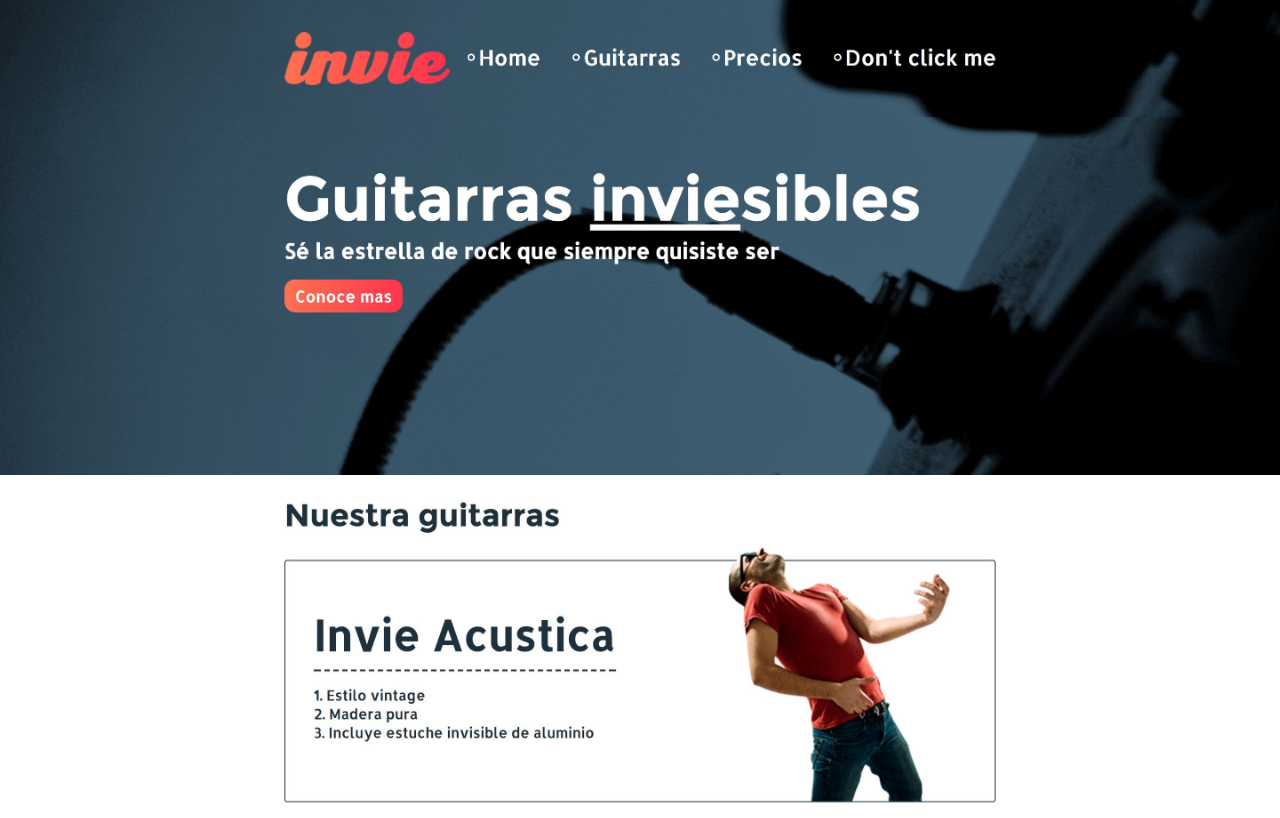
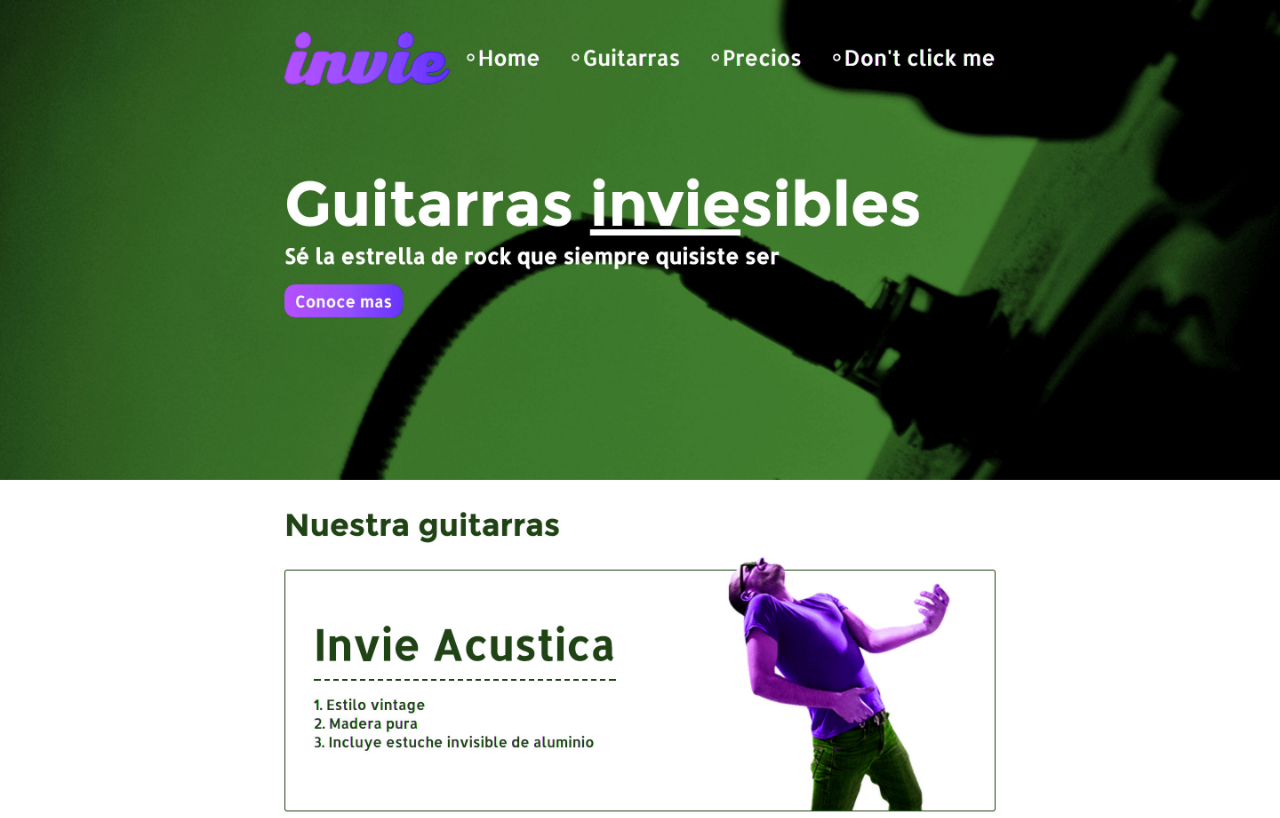
Before and after one commit to cverdin91/scorpion, a plain HTML site: page index.html in a window 1280 px wide. Shown: the top 818 px of the page. Drawn offline with Linux system fonts and the light colour scheme.

Commit message:
nueva version

```diff
--- a/index.html
+++ b/index.html
@@ -14,8 +14,6 @@
     </style>
   </head>
   <body>
-    <img src="header.jpg" alt="">
-    <img src="hero.jpg" alt="">
-    <img src="acustica.jpg" alt="">
+    <img src="nueva.jpg" alt="">
   </body>
 </html>
```
Also changed, not shown: nueva.jpg (added).
